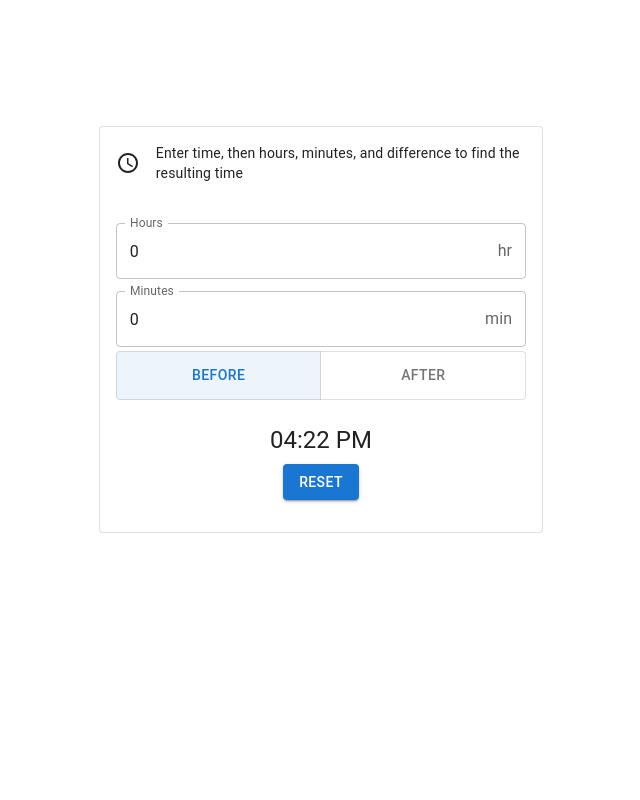
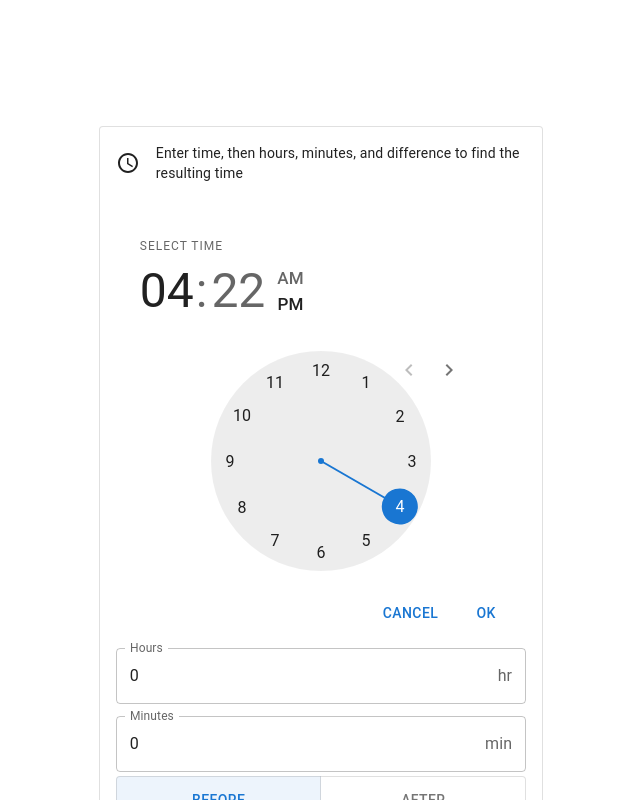
Before and after one commit to ZachSelindh/time_finder_next, a Next.js app: page /components/TimeFinder in a window 1280 px wide. Shown: the top 800 px of the page, without its empty margins (319-959 px from the left). Built offline with nearby package versions, Linux system fonts and the light colour scheme.

Commit message:
Fix timepicker to static type

```diff
--- a/package.json
+++ b/package.json
@@ -14,6 +14,7 @@
     "@mui/icons-material": "^5.11.16",
     "@mui/lab": "^5.0.0-alpha.127",
     "@mui/material": "^5.12.1",
+    "@mui/x-date-pickers": "^6.2.1",
     "@types/node": "18.15.13",
     "@types/react": "18.0.37",
     "@types/react-dom": "18.0.11",
--- a/src/pages/components/TimeFinder.tsx
+++ b/src/pages/components/TimeFinder.tsx
@@ -1,10 +1,12 @@
 import * as React from 'react';
 import moment from 'moment';
 import type { Moment } from 'moment';
+import { AdapterMoment } from '@mui/x-date-pickers/AdapterMoment';
 import { useTheme } from '@mui/material/styles';
 import { Button, Card, CardActions, CardContent, CardHeader, InputAdornment, TextField, ToggleButton, ToggleButtonGroup, Typography, useMediaQuery } from '@mui/material';
 import AccessTimeIcon from '@mui/icons-material/AccessTime';
-import TimePicker from '@mui/lab/TimePicker';
+import { StaticTimePicker } from '@mui/x-date-pickers/StaticTimePicker';
+import { LocalizationProvider } from '@mui/x-date-pickers/LocalizationProvider';
 
 const TimeFinder = () => {
     const [timeValue, setTimeValue] = React.useState<Moment>(moment());
@@ -39,17 +41,16 @@ const TimeFinder = () => {
     }, [difference, hoursValue, minutesValue, timeValue])
 
     return (
+        <LocalizationProvider dateAdapter={AdapterMoment}>
         <Card variant="outlined" sx={isNotSmall ? { maxWidth: '35%', mt: '10%', mx: 'auto' } : { maxWidth: '90%', mt: '10%', mx: 'auto' }} >
             <CardHeader
                 avatar={<AccessTimeIcon />}
                 title="Enter time, then hours, minutes, and difference to find the resulting time"
             />
             <CardContent>
-                <TimePicker
-                    label="Starting Time"
+                <StaticTimePicker
                     value={timeValue}
-                    onChange={(time: string) => setTimeValue(moment(time))}
-                    renderInput={(params: any) => <TextField fullWidth margin="dense" {...params} />}
+                    onChange={(time: any) => setTimeValue(moment(time))}
                 />
                 <TextField
                     type="number"
@@ -97,6 +98,7 @@ const TimeFinder = () => {
                 </CardActions>
             </CardContent>
         </Card>
+        </LocalizationProvider>
     );
 };
 
```
Also changed, not shown: 1 other file (tests, documents, lock files or other folders).
